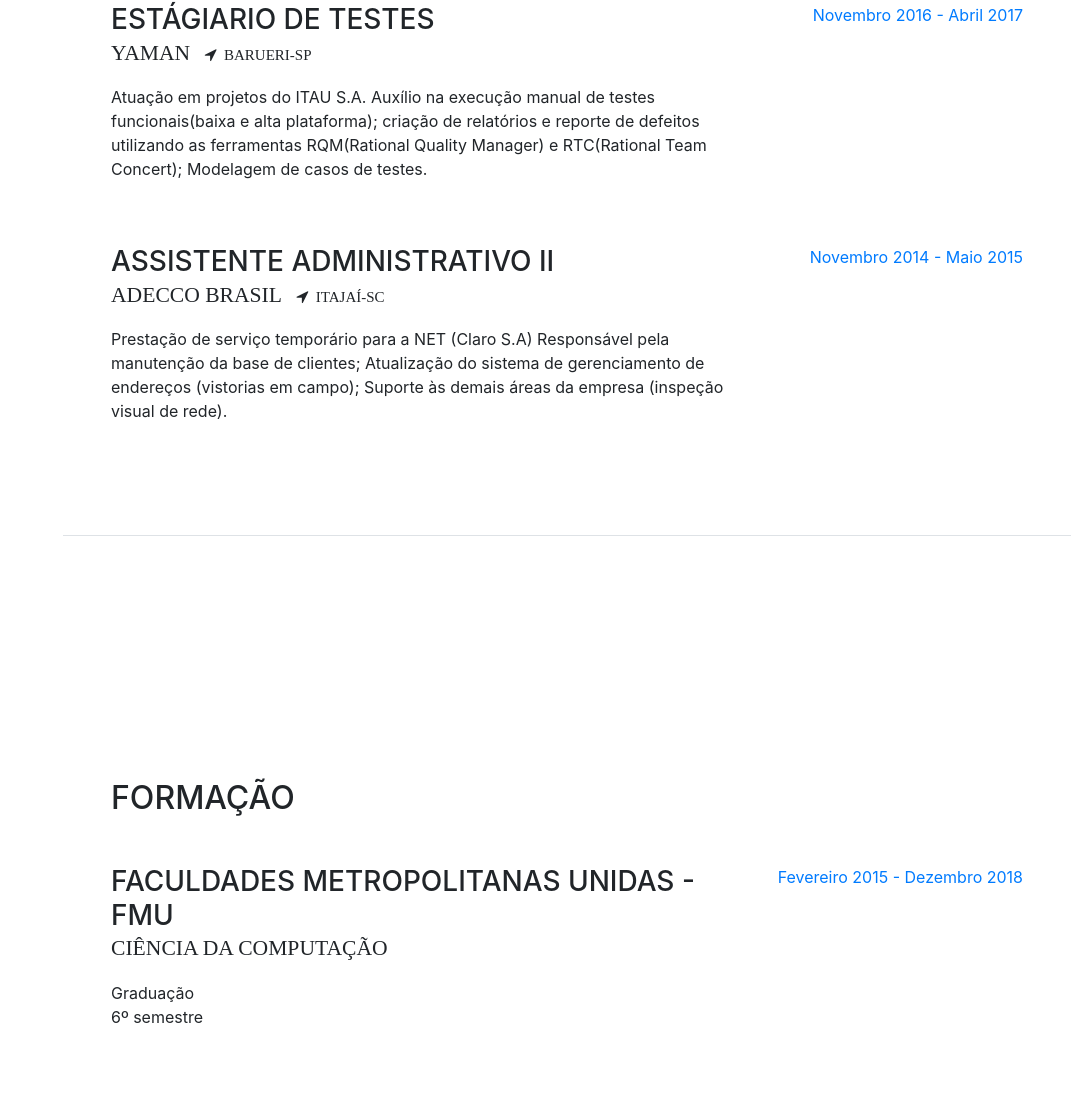
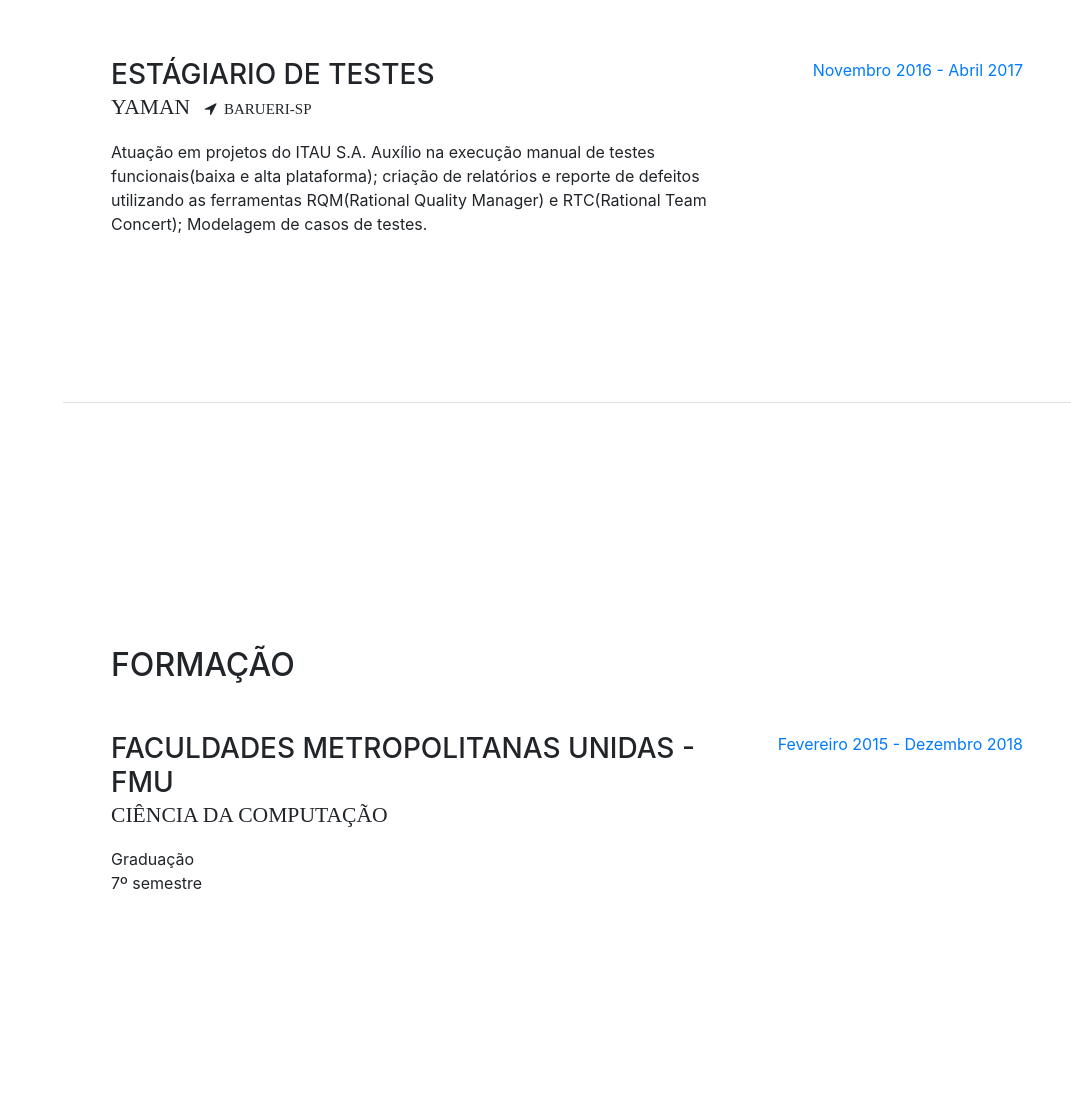
Before and after one commit to FilipeMapelli/filipemapelli.github.io, a website with bundled scripts: page index.html in a window 1280 px wide. Shown: the part 1197-2293 px from the top of the page, without its empty margins (209-1280 px from the left). Built offline with nearby package versions, Linux system fonts and the light colour scheme; a web font is replaced by a local one.

Commit message:
Delete experience

```diff
--- a/index.html
+++ b/index.html
@@ -155,7 +155,7 @@
             </div>
           </div>
 
-          <div class="resume-item d-flex flex-column flex-md-row mb-5">
+        <!--  <div class="resume-item d-flex flex-column flex-md-row mb-5">
             <div class="resume-content mr-auto">
               <h3 class="mb-0">Assistente Administrativo II</h3>
               <div class="subheading mb-3">
@@ -171,7 +171,7 @@
             <div class="resume-date text-md-right">
               <span class="text-primary">Novembro 2014 - Maio 2015</span>
             </div>
-          </div>
+          </div> -->
 
         </div>
 
@@ -187,7 +187,7 @@
               <h3 class="mb-0">Faculdades Metropolitanas Unidas - FMU</h3>
               <div class="subheading mb-3">Ciência da Computação</div>
               <div>Graduação</div>
-              <p>6º semestre</p>
+              <p>7º semestre</p>
             </div>
             <div class="resume-date text-md-right">
               <span class="text-primary">Fevereiro 2015 - Dezembro 2018</span>
```
